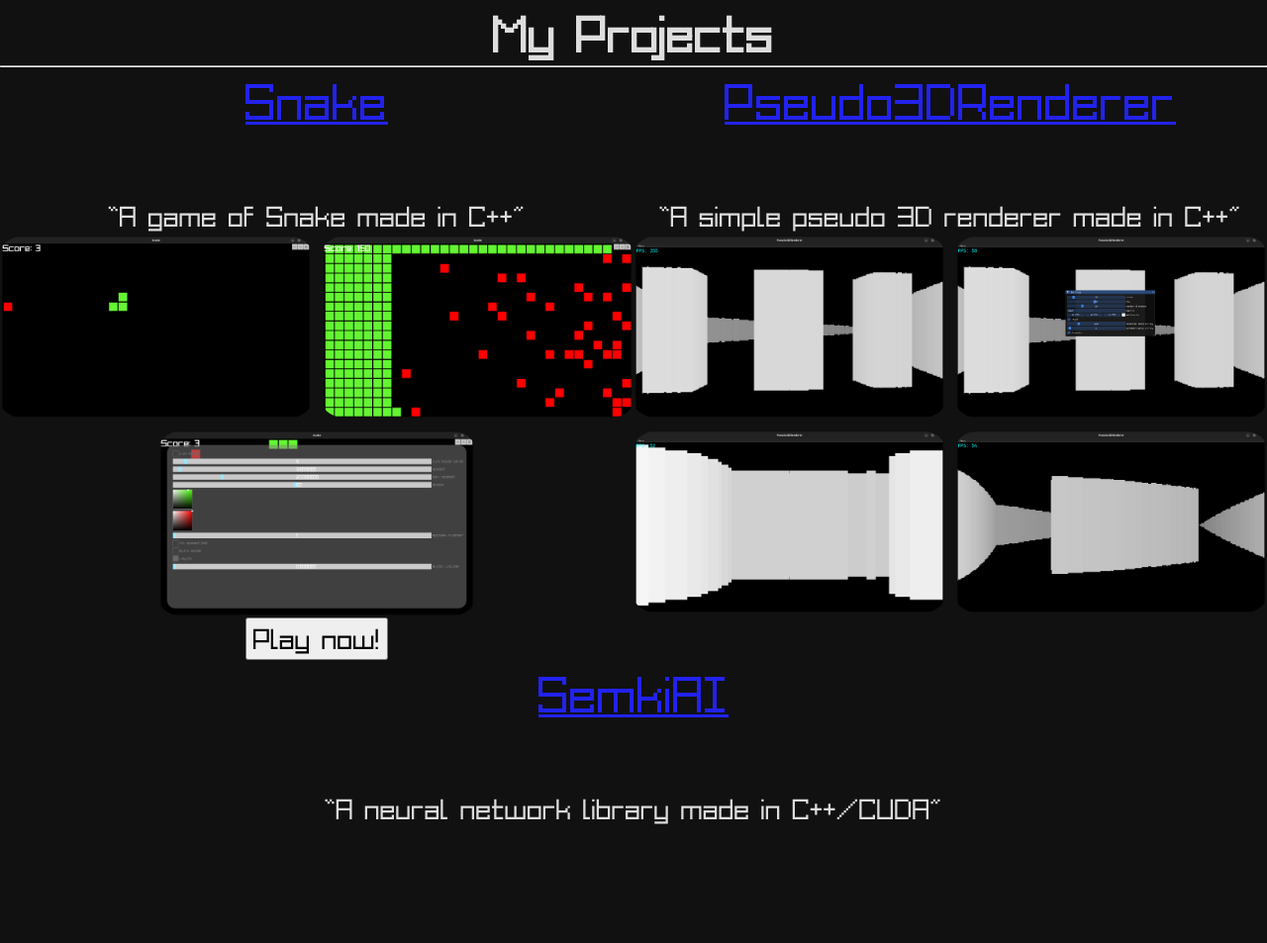
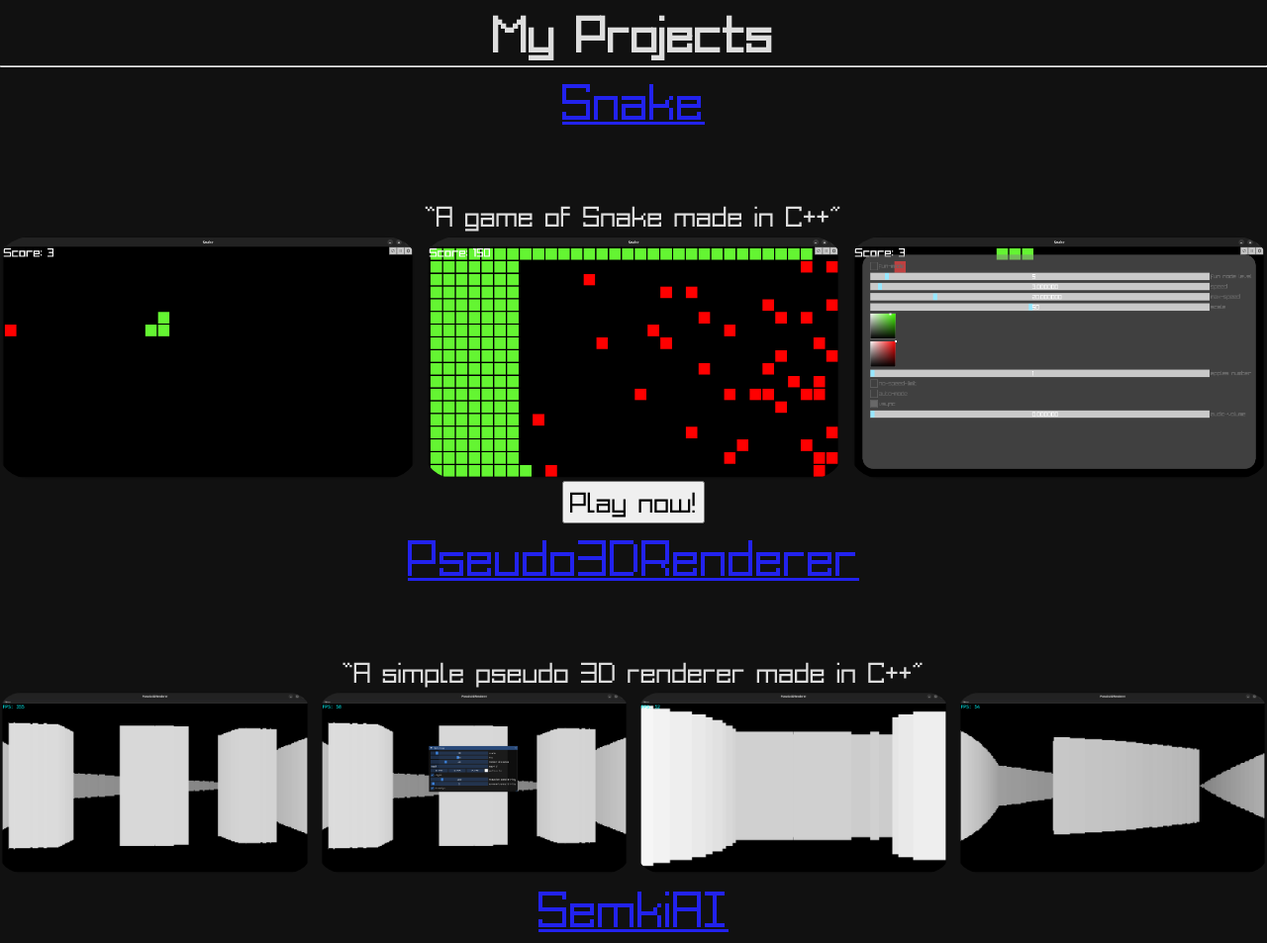
Before and after one commit to SemkiShow/SemkiShow.github.io, a plain HTML site: page index.html in a window 1280 px wide. Shown: the top 953 px of the page at 99% size. Before the commit the page ends 836 px from the top, so only its background shows below. Drawn offline with Linux system fonts and the light colour scheme.

Commit message:
Make the amount of columns adapt to the screen size

```diff
--- a/index.css
+++ b/index.css
@@ -24,7 +24,7 @@ a { color: #2222EE; }
 .grid
 {
     display: grid;
-    grid-template-columns: repeat(2, 1fr);
+    grid-template-columns: repeat(auto-fit, minmax(750px, 1fr));
 }
 .game-div
 {
@@ -47,7 +47,7 @@ a { color: #2222EE; }
 .game-screenshots
 {
     display: grid;
-    grid-template-columns: repeat(2, 1fr);
+    grid-template-columns: repeat(auto-fit, minmax(250px, 1fr));
     gap: 10px;
 }
 .game-screenshots img
@@ -57,15 +57,3 @@ a { color: #2222EE; }
     border-radius: 10%;
     display: block;
 }
-.game-screenshots img:last-child:nth-child(odd)
-{
-    grid-column: 1 / -1;
-    justify-self: center;
-    width: 50%;
-}
-.game-div:last-child:nth-child(odd)
-{
-    grid-column: 1 / -1;
-    justify-self: center;
-    width: 50%;
-}
```
